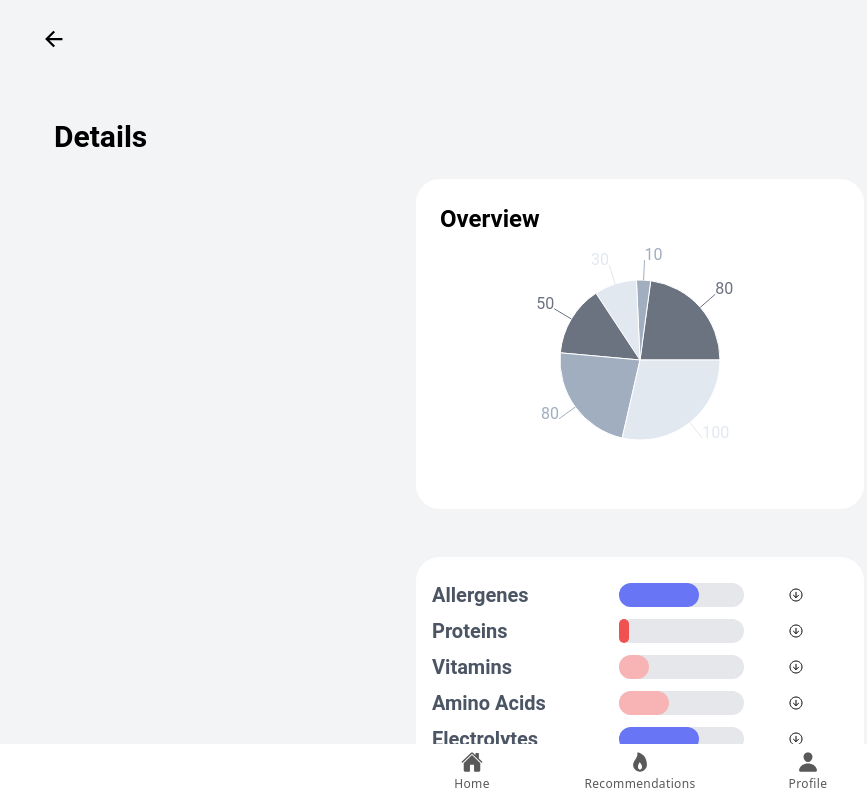
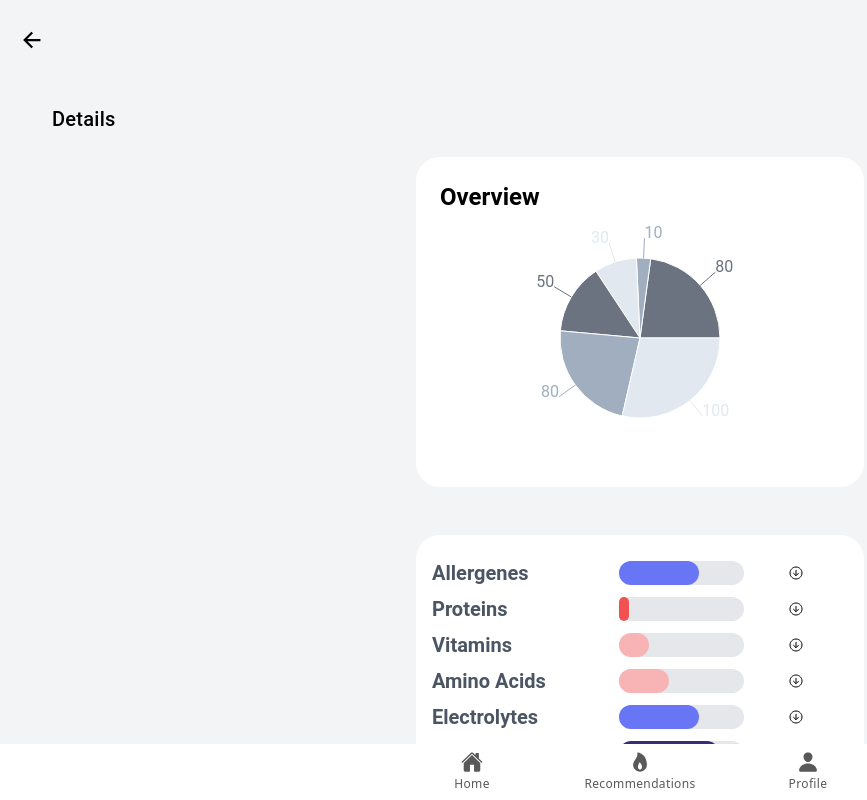
Before and after one commit to starthack-spectrasquad/frontend, a React (Vite) app: page /details in a window 1280 px wide. Shown: the whole page, without its empty margins (0-867 px from the left). Built offline with nearby package versions, Linux system fonts and the light colour scheme.

Commit message:
done fix

```diff
--- a/src/components/Heading.tsx
+++ b/src/components/Heading.tsx
@@ -1,10 +1,14 @@
+import {IonTitle} from "@ionic/react";
+
 interface HeadingProps {
     name: string;
 }
 
 const Heading: React.FC<HeadingProps> = ({ name }) => {
     return (
-           <h2 className="text-3xl font-bold mt-10 mx-6 py-4">{name}</h2>
+           <div className="font-bold pt-10 mx-6">
+               <IonTitle size="large">{name}</IonTitle>
+               </div>
     );
 };
 
--- a/src/pages/Details.tsx
+++ b/src/pages/Details.tsx
@@ -20,13 +20,15 @@ const Details: React.FC = () => {
     return (
         <IonPage >
            <IonContent>
-               <div  className="bg-gray-100 h-fit min-h-full">
-               <Container>
+               <div className="bg-gray-100 h-fit min-h-full  px-2 py-4">
                    <div className='flex items-center jusitify-between'>
                        <IonBackButton defaultHref="home"></IonBackButton>
                        <div></div>
                    </div>
                    <Heading name={"Details"}/>
+                   <Container>
+
+
                        <div className="max-w-md mx-auto my-2 mb-12 p-6 bg-white rounded-3xl">
                            <div className="text-2xl font-semibold">Overview</div>
                            <div className="flex items-center justify-center">
--- a/src/pages/Profile.tsx
+++ b/src/pages/Profile.tsx
@@ -28,8 +28,9 @@ const Profile: React.FC = () => {
       <IonPage >
           <IonContent >
               <div className="bg-gray-100 h-fit min-h-full">
+                  <Heading name={"Profile"}/>
                   <Container>
-                      <Heading name={"Profile"}/>
+
 
                       <div className={"flex"}>
                           <div className={"w-2/4"}>
--- a/src/pages/Recommendations.tsx
+++ b/src/pages/Recommendations.tsx
@@ -37,8 +37,9 @@ const Recommendations: React.FC = () => {
           <IonPage >
               <IonContent >
                   <div className="bg-gray-100 h-fit min-h-full">
+                      <Heading name={"Recommendations"}/>
               <Container >
-                  <Heading name={"Recommendations"}/>
+
 
                   <div className={"flex gap-5 items-center my-5"}>
                       <IonIcon icon={bulb}/>
```
Lines whose indentation alone changed are shown as unchanged.
